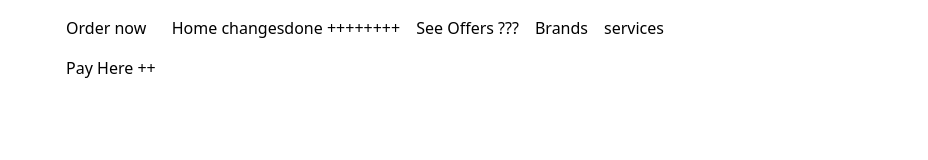
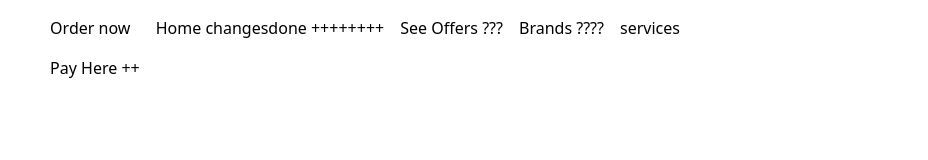
Before and after one commit to gyaner/simple-devops-project, a plain HTML site: page index.html in a window 1280 px wide. Shown: the full height of the page, 215-1143 px from the left. Drawn offline with nearby package versions, Linux system fonts and the light colour scheme.

Commit message:
push to feature

```diff
--- a/index.html
+++ b/index.html
@@ -36,7 +36,7 @@
                         <a class="nav-link active" aria-current="page" href="#">See Offers ???</a>
                       </li>
                       <li class="nav-item">
-                        <a class="nav-link active" aria-current="page" href="#">Brands</a>
+                        <a class="nav-link active" aria-current="page" href="#">Brands ????</a>
                       </li>
                       <li class="nav-item">
                         <a class="nav-link active" aria-current="page" href="#">services</a>
```
